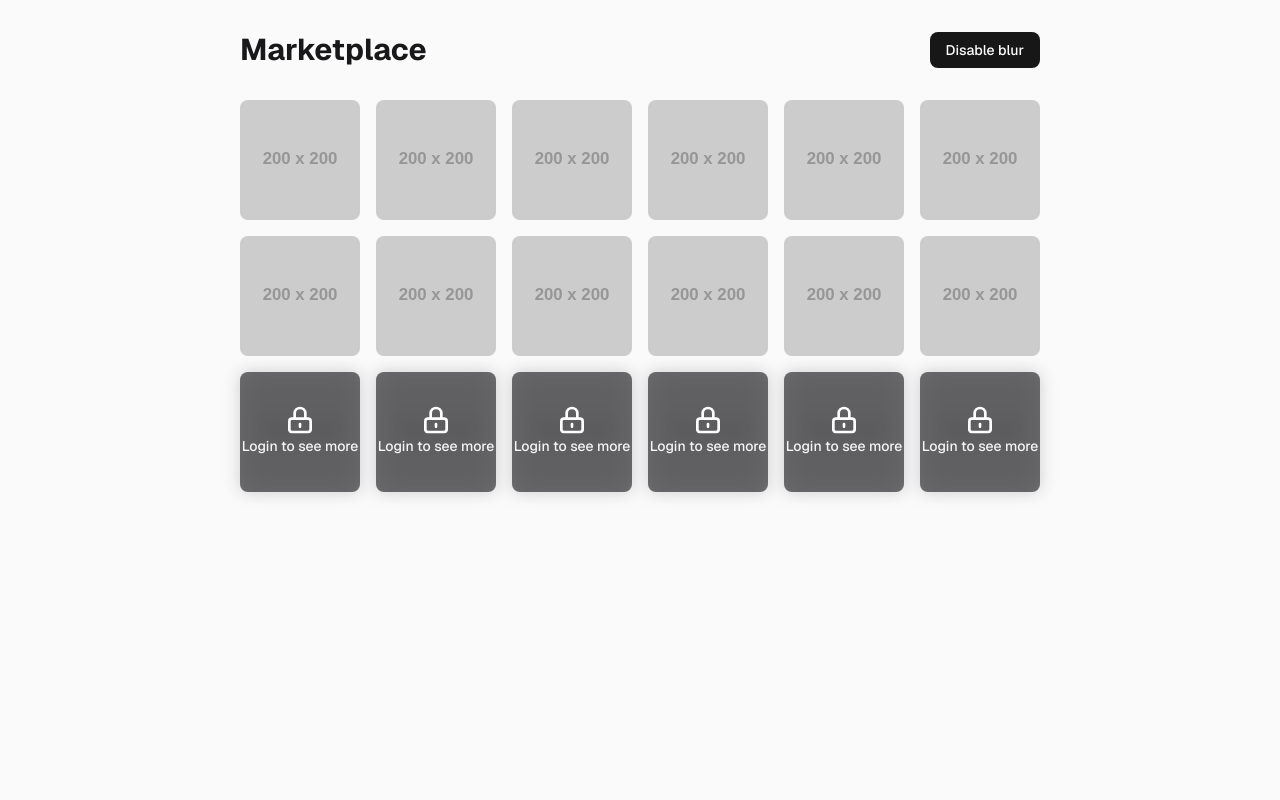
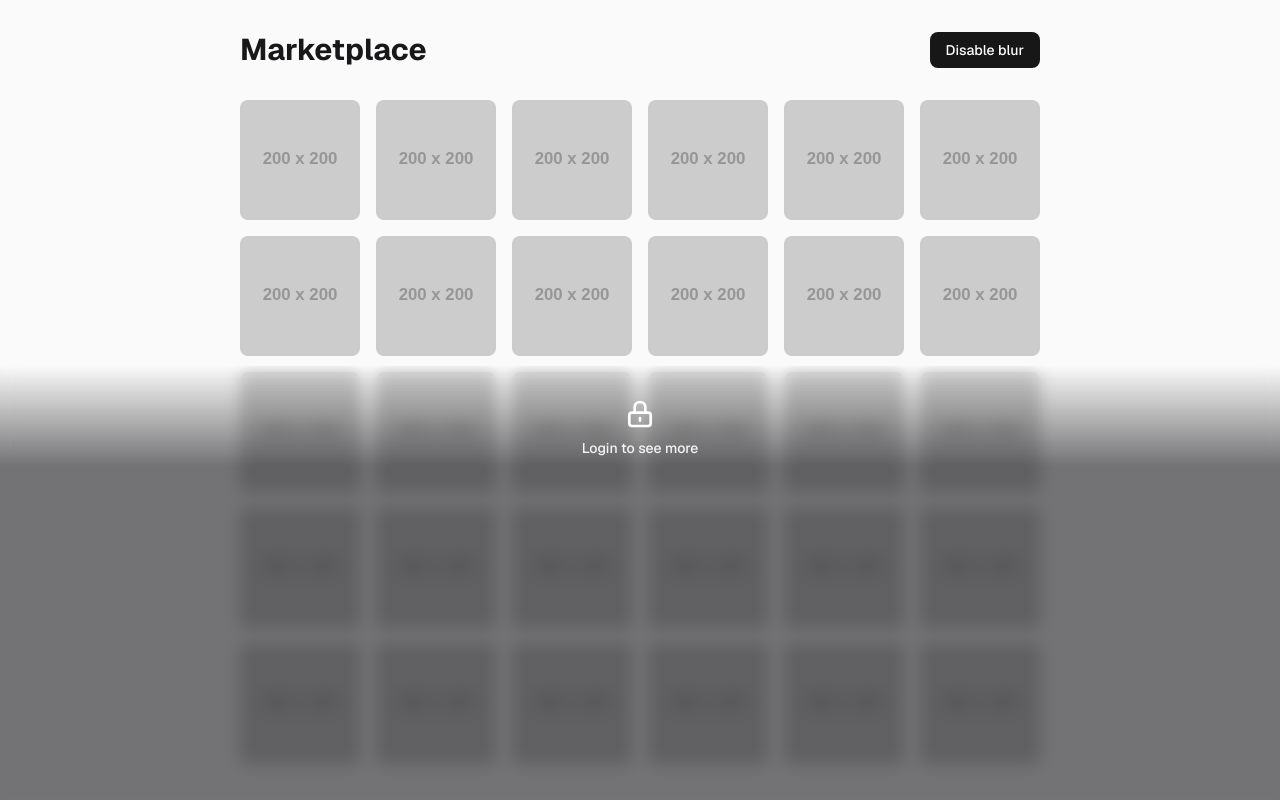
Before and after one commit to SebastianTan/jobApplication, a Next.js app: page /marketplace in a window 1280 px wide. Shown: the top 800 px of the page. Built offline with nearby package versions, Linux system fonts and the light colour scheme.

Commit message:
Gradient v1. Need to fix line

```diff
--- a/app/globals.css
+++ b/app/globals.css
@@ -24,3 +24,8 @@ body {
   color: var(--foreground);
   font-family: var(--font-geist-sans), system-ui, sans-serif;
 }
+
+.blur-overlay {
+  height: calc(800px + 200px); /* temp */
+  background: linear-gradient(to bottom, rgba(24, 24, 27, 0) 0%, rgba(24, 24, 27, 0.6) 100px, rgba(24, 24, 27, 0.6) 100%);
+}
--- a/app/marketplace/page.tsx
+++ b/app/marketplace/page.tsx
@@ -10,7 +10,7 @@ import { useState } from "react";
 
 export default function Marketplace() {
   const [blurEnabled, setBlurEnabled] = useState(true);
-  const totalImages = 18; // 6 columns x 3 rows
+  const totalImages = 30; // 6 columns x 5 rows
   const visibleRows = 2; // First 2 rows are visible
   const visibleImages = visibleRows * 6; // 12 images
 
@@ -29,7 +29,7 @@ export default function Marketplace() {
           </button>
         </div>
 
-        <div className="grid grid-cols-6 gap-4">
+        <div className="relative grid grid-cols-6 gap-4">
           {Array.from({ length: totalImages }).map((_, index) => {
             const isBlurred = blurEnabled && index >= visibleImages;
             return (
@@ -41,16 +41,18 @@ export default function Marketplace() {
                 <img
                   src="https://placehold.co/200x200/333333/808080?text=T-Shirt"
                   alt="T-Shirt"
-                  className={`h-full w-full rounded-lg object-cover ${
-                    isBlurred ? "blur-sm" : ""
-                  }`}
+                  className="h-full w-full rounded-lg object-cover"
                 />
+              </div>
+            );
+          })}
 
-                {/* Lock overlay for blurred rows */}
-                {isBlurred && (
-                  <div className="absolute inset-0 z-50 flex flex-col items-center justify-start pt-8 rounded-lg bg-zinc-900/60 backdrop-blur-sm">
+          {/* Single lock overlay for blurred section */}
+          {blurEnabled && (
+            <div className="absolute left-1/2 -translate-x-1/2 w-screen top-[40%] flex flex-col items-center justify-start pt-8 backdrop-blur-sm blur-overlay">
+              <div className="flex flex-col items-center">
                 <svg
-                      className="h-8 w-8 text-white"
+                  className="mb-2 h-8 w-8 text-white"
                   fill="none"
                   stroke="currentColor"
                   viewBox="0 0 24 24"
@@ -66,10 +68,8 @@ export default function Marketplace() {
                   Login to see more
                 </p>
               </div>
+            </div>
           )}
-              </div>
-            );
-          })}
         </div>
       </div>
     </div>
```
Lines whose indentation alone changed are shown as unchanged.
